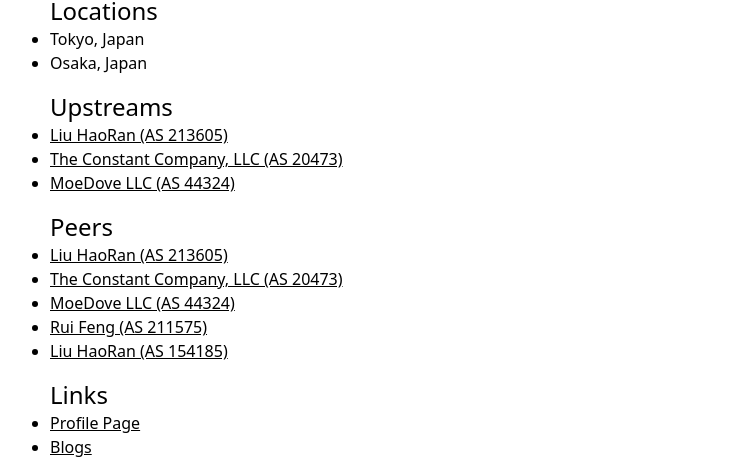
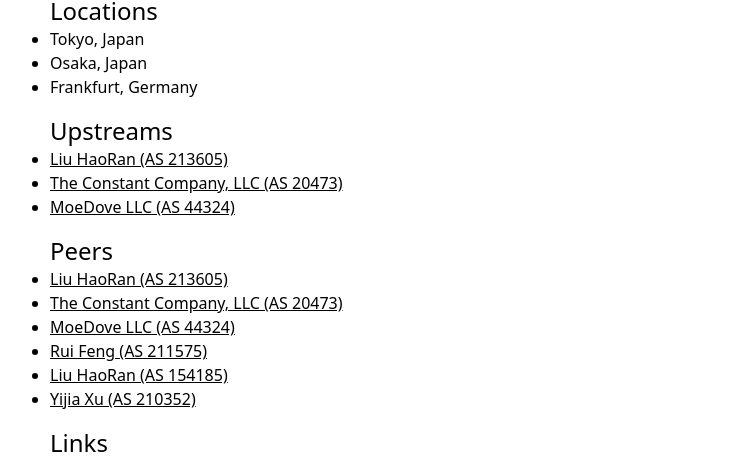
Before and after one commit to JianyueLab/Network, a SvelteKit app: page / in a window 1280 px wide. Shown: the part 197-658 px from the top of the page, without its empty margins (206-947 px from the left). Built offline with nearby package versions, Linux system fonts and the light colour scheme.

Commit message:
Feat: update node and peer

```diff
--- a/src/routes/+page.svelte
+++ b/src/routes/+page.svelte
@@ -10,7 +10,8 @@
 		{ name: 'The Constant Company, LLC', asn: 20473 },
 		{ name: 'MoeDove LLC', asn: 44324 },
 		{ name: 'Rui Feng', asn: 211575 },
-		{ name: 'Liu HaoRan', asn: 154185 }
+		{ name: 'Liu HaoRan', asn: 154185 },
+		{ name: 'Yijia Xu', asn: 210352 }
 	];
 </script>
 
@@ -33,6 +34,7 @@
 		<ul class="list-disc">
 			<li>Tokyo, Japan</li>
 			<li>Osaka, Japan</li>
+			<li>Frankfurt, Germany</li>
 		</ul>
 
 		<h2 class="mt-4 text-2xl">Upstreams</h2>
```
